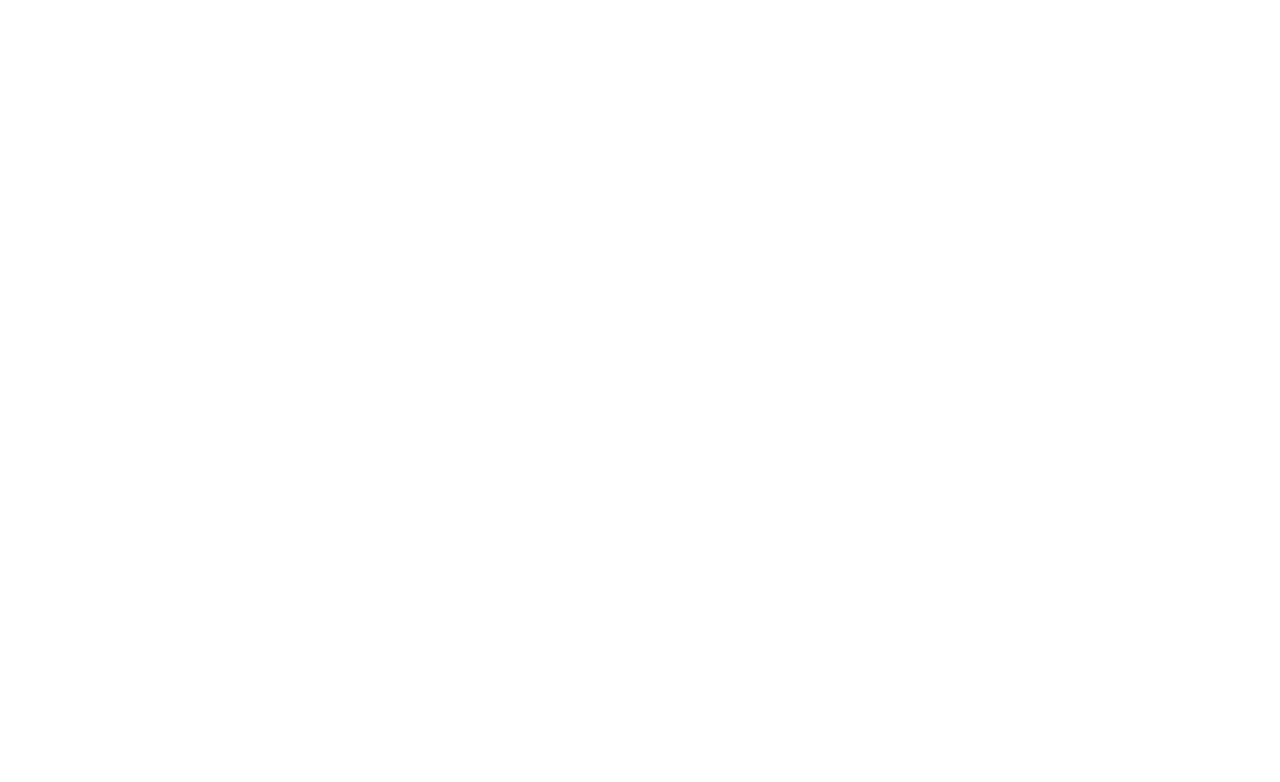
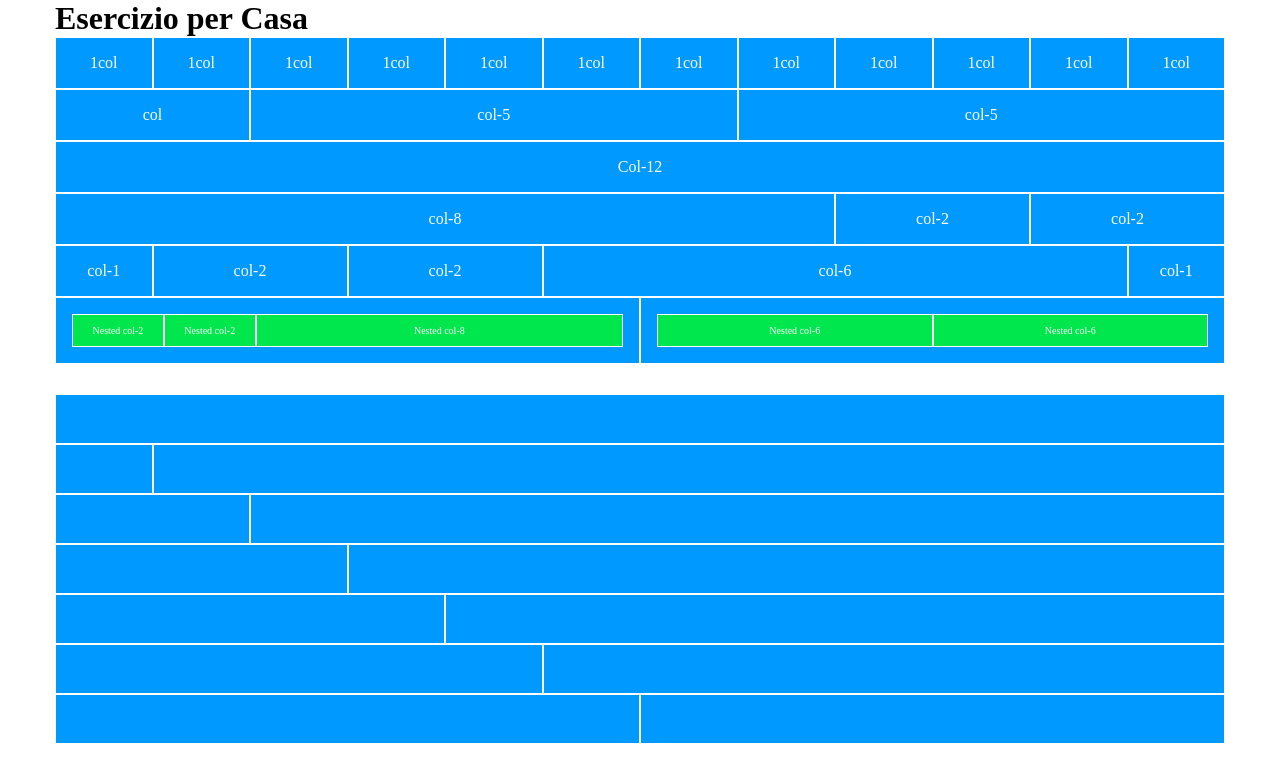
Before and after one commit to Baglio1683/html-css-12bool, a plain HTML site: page index.html in a window 1280 px wide. Drawn offline with Linux system fonts and the light colour scheme.

Commit message:
Finish First Part

```diff
--- a/css/12boll.css
+++ b/css/12boll.css
@@ -0,0 +1,191 @@
+/* RESET  */
+
+*{
+    margin: 0;
+    padding: 0;
+    box-sizing: border-box;
+}
+
+
+:root{
+
+--green : rgb(0, 231, 77);
+
+}
+
+
+
+
+
+
+/* SETTING OF MAIN BLOCK  */
+
+
+.container{
+    max-width: 1170px;
+    margin: 0 auto;
+
+    /* debug */
+    /* background-color: rgb(2, 2, 124); */
+}
+
+.row{
+   display: flex;
+   flex-direction: row;
+   flex-wrap: wrap;
+   align-items: center;
+}
+
+/* Colum Settings for Mobile-First*/
+
+[class*="col-"]{
+    flex: 0 0 auto;
+
+    /* debug */
+    background-color: rgb(0, 153, 255);
+    border: 1px solid white;
+    padding: 1em;
+    text-align: center;
+    color: white;
+}
+
+.col{
+    flex-grow: 1;
+    flex-shrink: 0;
+    flex-basis: 0;
+    max-width: 100%;
+}
+
+
+
+
+.col-1{
+    flex-basis: calc(100% / 12 * 1);
+    max-width: calc(100% / 12 * 1);
+}
+
+.col-2{
+    flex-basis: calc(100% / 12 * 2);
+    max-width: calc(100% / 12 * 2);
+}
+
+.col-3{
+    flex-basis: calc(100% / 12 * 3);
+    max-width: calc(100% / 12 * 3);
+}
+
+.col-4{
+    flex-basis: calc(100% / 12 * 4);
+    max-width: calc(100% / 12 * 4);
+}
+
+.col-5{
+    flex-basis: calc(100% / 12 * 5);
+    max-width: calc(100% / 12 * 5);
+}
+
+.col-6{
+    flex-basis: calc(100% / 12 * 6);
+    max-width: calc(100% / 12 * 6);
+}
+
+.col-7{
+    flex-basis: calc(100% / 12 * 7);
+    max-width: calc(100% / 12 * 7);
+}
+
+.col-8{
+    flex-basis: calc(100% / 12 * 8);
+    max-width: calc(100% / 12 * 8);
+}
+
+.col-9{
+    flex-basis: calc(100% / 12 * 9);
+    max-width: calc(100% / 12 * 9);
+}
+
+.col-10{
+    flex-basis: calc(100% / 12 * 10);
+    max-width: calc(100% / 12 * 10);
+}
+
+.col-11{
+    flex-basis: calc(100% / 12 * 11);
+    max-width: calc(100% / 12 * 11);
+}
+
+.col-12{
+    flex-basis: calc(100% / 12 * 12);
+    max-width: calc(100% / 12 * 12);
+}
+
+/* Offsets Default Mobile-First */
+
+.col-offset-1{
+    margin-left: calc(100% / 12 *1);
+}
+
+.col-offset-2{
+    margin-left: calc(100% / 12 *2);
+}
+
+.col-offset-3{
+    margin-left: calc(100% / 12 *3);
+}
+
+.col-offset-4{
+    margin-left: calc(100% / 12 *4);
+}
+
+.col-offset-5{
+    margin-left: calc(100% / 12 *5);
+}
+
+.col-offset-6{
+    margin-left: calc(100% / 12 *6);
+}
+
+.col-offset-7{
+    margin-left: calc(100% / 12 *7);
+}
+
+.col-offset-8{
+    margin-left: calc(100% / 12 *8);
+}
+
+.col-offset-9{
+    margin-left: calc(100% / 12 *9);
+}
+
+.col-offset-10{
+    margin-left: calc(100% / 12 *10);
+}
+
+.col-offset-11{
+    margin-left: calc(100% / 12 *11);
+}
+
+.col-offset-12{
+    margin-left: calc(100% / 12 *12);
+}
+
+
+
+/* Utility */
+
+
+.back-green{
+    background-color: var(--green);
+}
+
+.x-small{
+    font-size: x-small;
+}
+
+.margin-btn-30{
+    margin-bottom: 30px;
+}
+
+.min-h-50{
+    min-height: 50px;
+}
--- a/index.html
+++ b/index.html
@@ -13,8 +13,148 @@
 <!-- Start body  -->
 <body>
 
+    <!-- Start of Container -->
+    <div class="container">
+
+        <h1>Esercizio per Casa</h1>
+        <!-- Start first row -->
+        <div class="row margin-btn-30">
+
+            <div class="col-1">
+                1col
+            </div>
+            <div class="col-1">
+                1col
+            </div>
+            <div class="col-1">
+                1col
+            </div>
+            <div class="col-1">
+                1col
+            </div>
+            <div class="col-1">
+                1col
+            </div>
+            <div class="col-1">
+                1col
+            </div>
+            <div class="col-1">
+                1col
+            </div>
+            <div class="col-1">
+                1col
+            </div>
+            <div class="col-1">
+                1col
+            </div>
+            <div class="col-1">
+                1col
+            </div>
+            <div class="col-1">
+                1col
+            </div>
+            <div class="col-1">
+                1col
+            </div>
+
+            <!-- Start Second Line  -->
+
+            <div class="col-2">
+              col
+            </div>
+
+            <div class="col-5">col-5</div>
+            <div class="col-5"> col-5</div>
+
+           <!-- Start 3 Line  -->
+
+           <div class="col-12">Col-12
+           </div>
+
+           <!-- Start 4 Line  -->
+
+           <div class="col-8"> col-8</div>
+           <div class="col-2">col-2</div>
+           <div class="col-2">col-2</div>
+
+           <!-- Start 5 Line  -->
+
+           <div class="col-1">col-1</div>
+            <div class="col-2">col-2</div>
+            <div class="col-2">col-2</div>
+            <div class="col-6">col-6</div>
+            <div class="col-1">col-1</div>
+
+            <!-- Start Line 6 -->
+
+            <div class="col-6">
+               <div class="row">
+                  <div class="col-2 back-green x-small">Nested col-2</div>
+                  <div class="col-2 back-green x-small"> Nested col-2</div>
+                  <div class="col-8 back-green x-small">Nested col-8</div>
+               </div>
+            </div>
+
+            <div class="col-6">
+                    <div class="row">
+                        <div class="col-6 back-green x-small">Nested col-6</div>
+                        <div class="col-6 back-green x-small">Nested col-6</div>
+                    </div>
+            </div>
 
 
+
+
+        </div>
+        <!-- End first row  -->
+
+        <!-- Start Second row  -->
+        <div class="row margin-btn-30">
+
+            <!-- first line -->
+            <div class="col-12 min-h-50"></div>
+
+            <!-- 2 line  -->
+            <div class="col-1 min-h-50"></div>
+            <div class="col-11 min-h-50"></div>
+
+            <!-- 3 Line  -->
+            <div class="col-2 min-h-50"></div>
+            <div class="col-10 min-h-50"></div>
+
+            <!-- Line 4 -->
+            <div class="col-3 min-h-50"></div>
+            <div class="col-9 min-h-50"></div>
+
+            <!-- Line 5 -->
+            <div class="col-4 min-h-50"></div>
+            <div class="col-8 min-h-50"></div>
+
+            <!-- Line 6 -->
+            <div class="col-5 min-h-50"></div>
+             <div class="col-7 min-h-50"></div>
+
+             <!-- Line 7 -->
+             <div class="col-6 min-h-50"></div>
+             <div class="col-6 min-h-50"></div>
+
+
+        </div>
+        <!-- End Second Row  -->
+
+
+
+
+
+
+
+
+
+
+
+
+    </div>
+   <!-- End Container  -->
 
 
 
```
